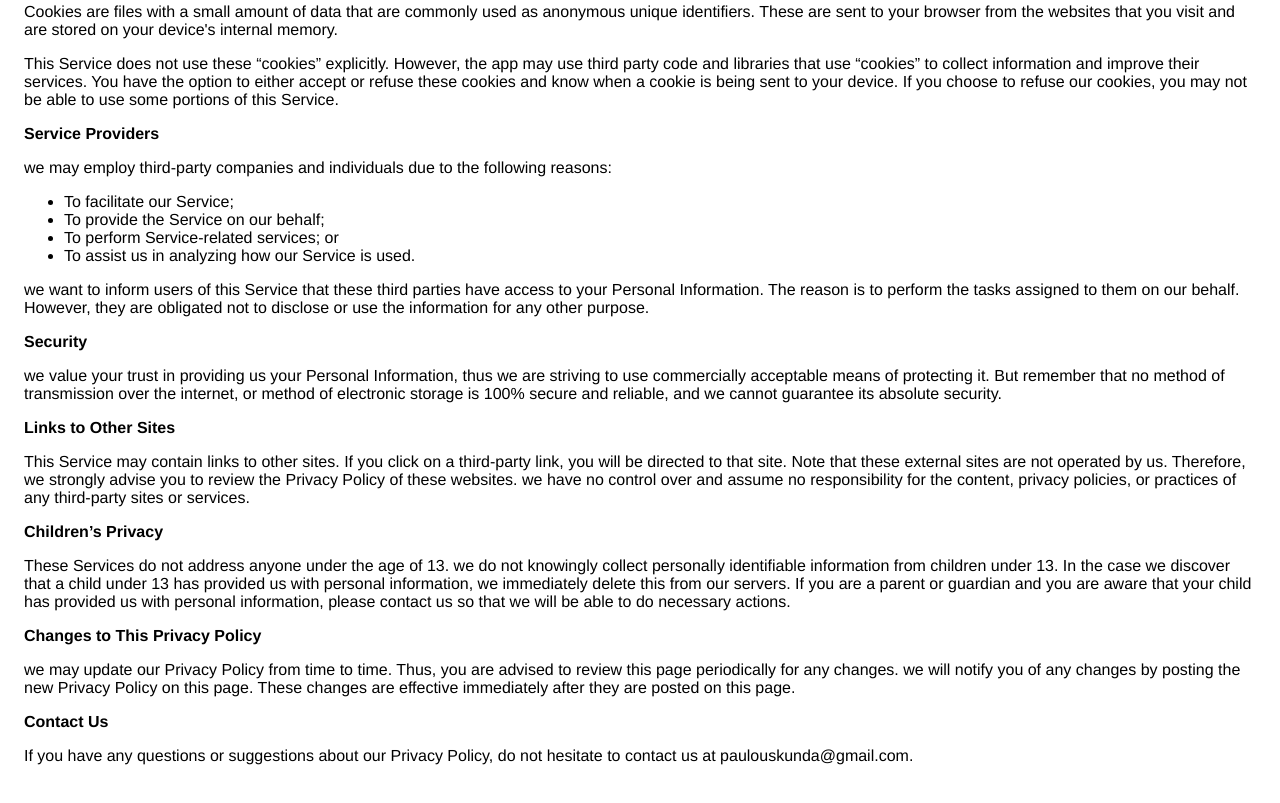
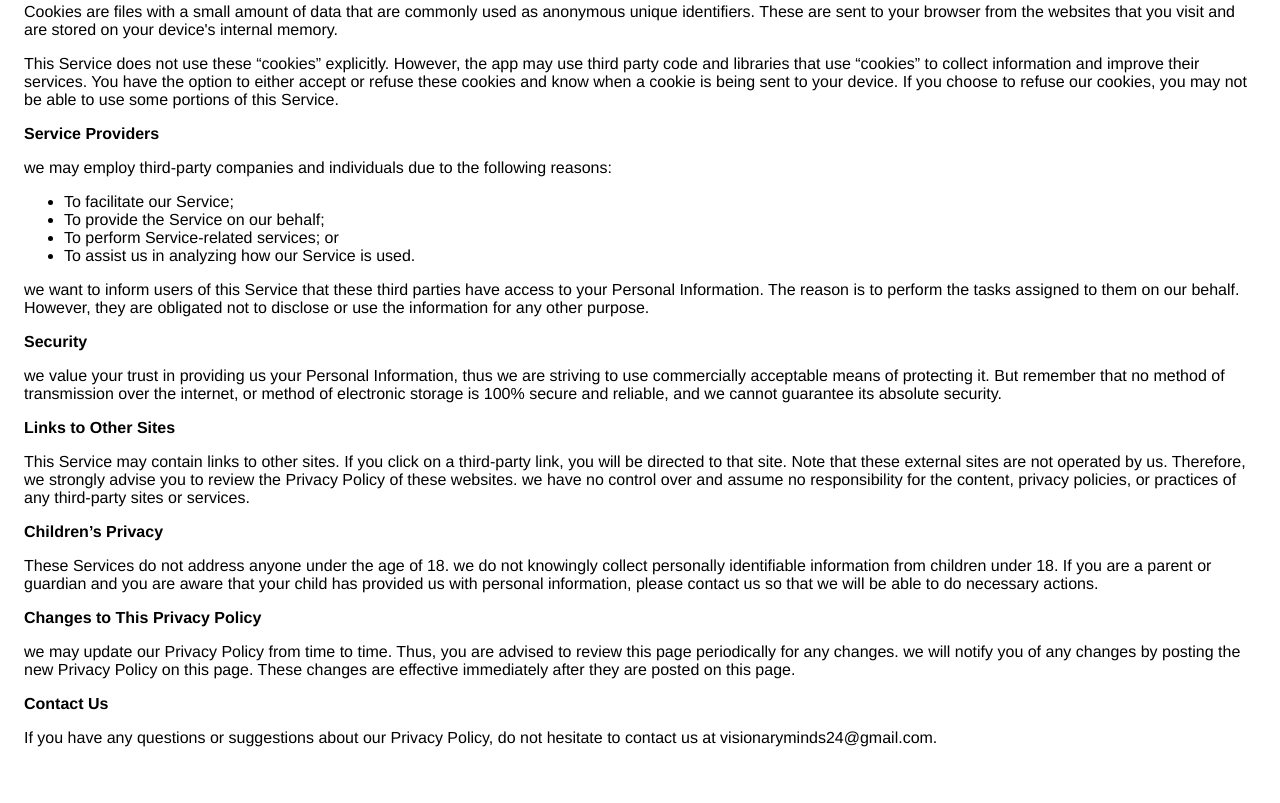
Before and after one commit to paulouskunda/chickfarm, a plain HTML site: page policy.html in a window 1280 px wide. Shown: the part 587-1390 px from the top of the page. Drawn offline with Linux system fonts and the light colour scheme.

Commit message:
Update policy.html

```diff
--- a/policy.html
+++ b/policy.html
@@ -92,12 +92,9 @@
                     responsibility for the content, privacy policies, or
                     practices of any third-party sites or services.
                   </p> <p><strong>Children’s Privacy</strong></p> <p>
-                    These Services do not address anyone under the age of 13.
+                    These Services do not address anyone under the age of 18.
                     we do not knowingly collect personally
-                    identifiable information from children under 13. In the case
-                    we discover that a child under 13 has provided
-                    us with personal information,
-                    we immediately delete this from our servers. If you
+                    identifiable information from children under 18. If you
                     are a parent or guardian and you are aware that your child
                     has provided us with personal information, please contact
                     us so that we will be able to do
@@ -112,7 +109,7 @@
                   </p> <p><strong>Contact Us</strong></p> <p>
                     If you have any questions or suggestions about
                     our Privacy Policy, do not hesitate to contact
-                    us at paulouskunda@gmail.com.
+                    us at visionaryminds24@gmail.com.
                   </p> <p>
 
 
```
